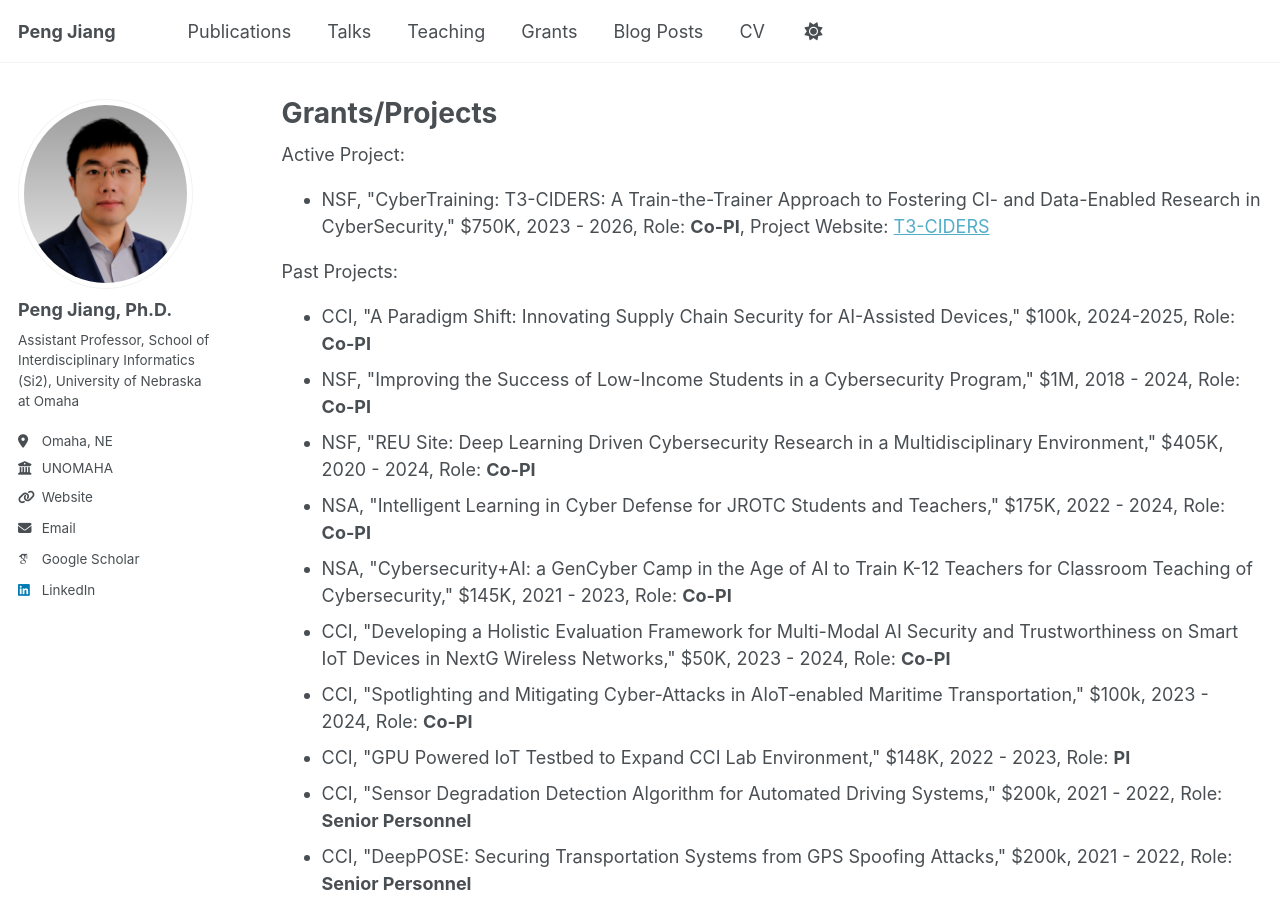
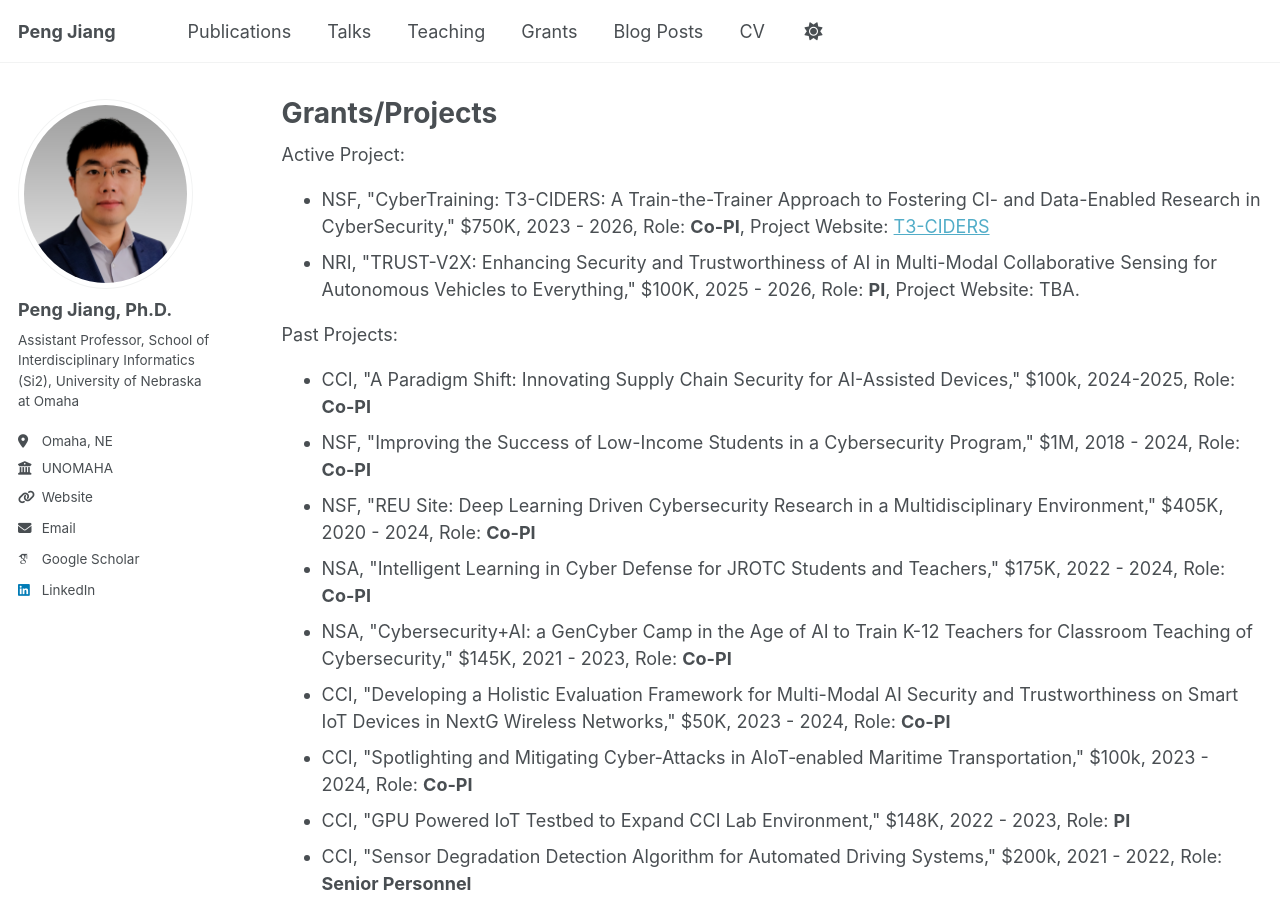
Before and after one commit to PJiang93/pjiang93.github.io, a Jekyll site: the page built from _pages/grants.html, in a window 1280 px wide and 900 px high. Built offline with Jekyll 4.4.1, drawn with Linux system fonts in a browser that asks for light colours; some web fonts are replaced.

Commit message:
update grant 6/26.

```diff
--- a/_pages/grants.html
+++ b/_pages/grants.html
@@ -9,6 +9,10 @@ Active Project:
 <ul class="list-disc mx-3 mb-10 grid gap-2">
   <li>
     NSF, "CyberTraining: T3-CIDERS: A Train-the-Trainer Approach to Fostering CI- and Data-Enabled Research in CyberSecurity,"  $750K, 2023 - 2026, Role: <b>Co-PI</b>, Project Website: <a href="https://sites.wp.odu.edu/t3-ciders/">T3-CIDERS</a>
+  </li>
+
+    <li>
+    NRI, "TRUST-V2X: Enhancing Security and Trustworthiness of AI in Multi-Modal Collaborative Sensing for Autonomous Vehicles to Everything,"  $100K, 2025 - 2026, Role: <b>PI</b>, Project Website: TBA.
   </li>
 </ul>
 
```
